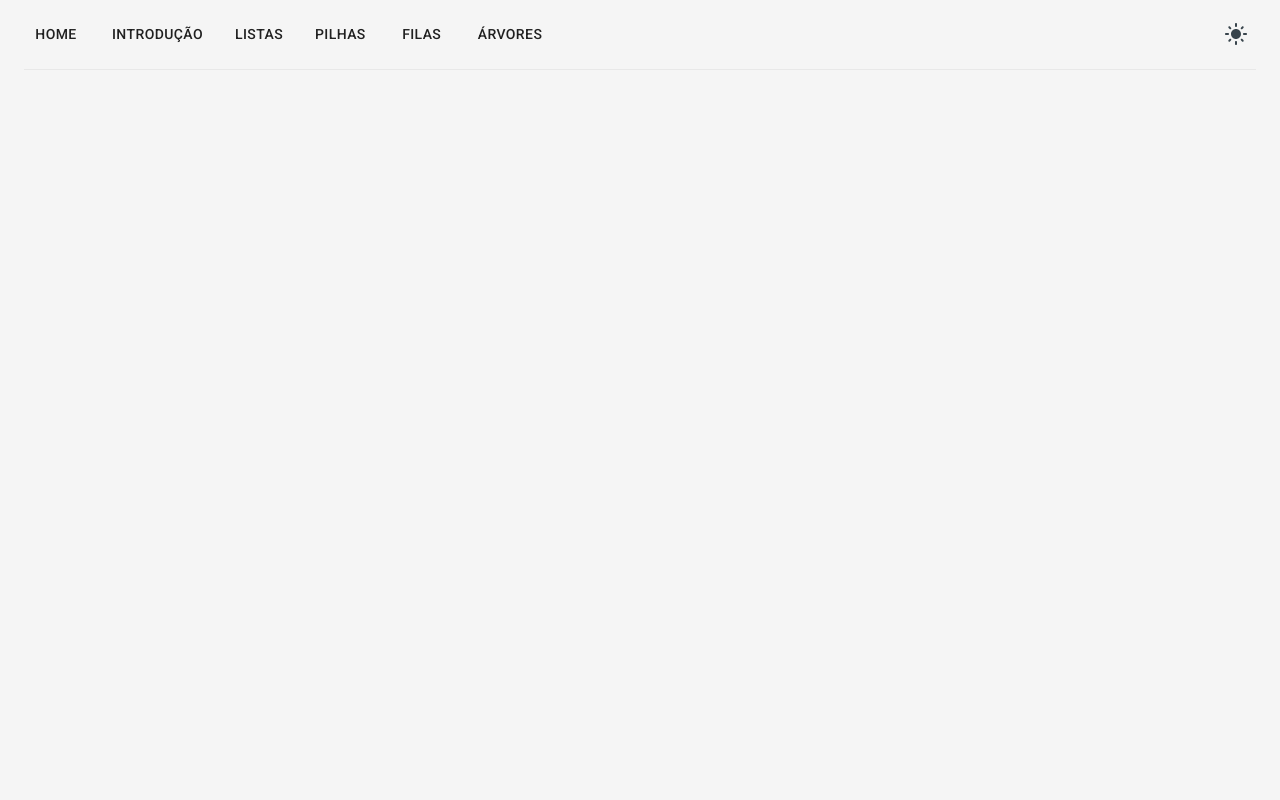
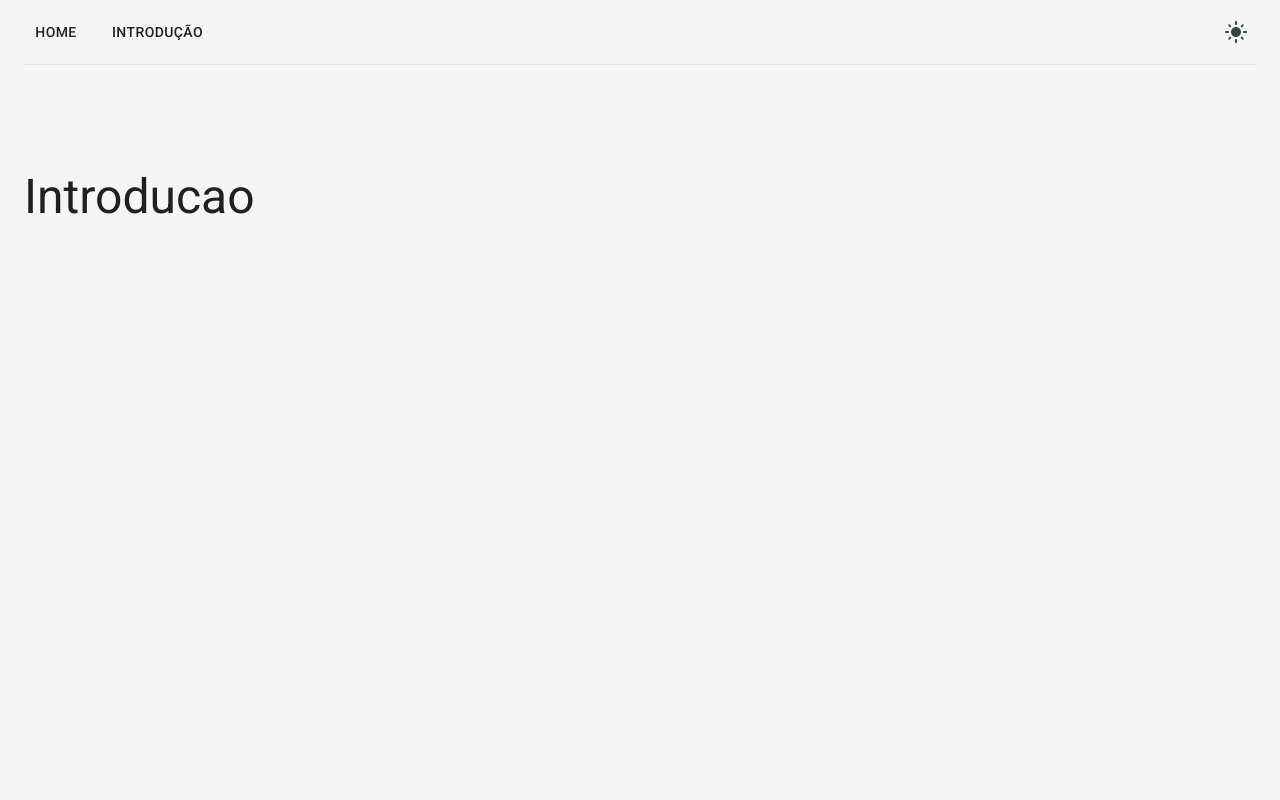
Before and after one commit to iwataniKenji/data-structure-page, a React (Create React App) app: page /intro in a window 1280 px wide. Shown: the top 800 px of the page. Built offline with nearby package versions, Linux system fonts and the light colour scheme.

Commit message:
feat: implements routing system

```diff
--- a/package.json
+++ b/package.json
@@ -16,6 +16,7 @@
     "@types/react-dom": "^18.0.0",
     "react": "^18.2.0",
     "react-dom": "^18.2.0",
+    "react-router-dom": "^6.11.2",
     "react-scripts": "5.0.1",
     "typescript": "^4.4.2",
     "web-vitals": "^2.1.0"
--- a/src/App.tsx
+++ b/src/App.tsx
@@ -1,9 +1,9 @@
 import { ThemeProvider } from "@mui/material";
-import { ContentSection } from "./components/ContentSection";
 import { createContext, useMemo, useState } from "react";
 import { Navbar } from "./components/Navbar";
 import { Footer } from "./components/Footer";
 import { getMuiTheme } from "./data/getMuiTheme";
+import { ContentSection } from "./components/ContentSection";
 
 export const ColorModeContext = createContext({ toggleColorMode: () => {} });
 
--- /dev/null
+++ b/src/Router.tsx
@@ -0,0 +1,17 @@
+import { BrowserRouter, Route, Routes } from "react-router-dom";
+import { Home } from "./pages/Home";
+import { Introducao } from "./pages/Introducao";
+import App from "./App";
+
+export function Router() {
+  return (
+    <BrowserRouter>
+      <Routes>
+        <Route path="/" element={<App />}>
+          <Route path="/intro" element={<Introducao />} />
+          <Route index element={<Home />} />
+        </Route>
+      </Routes>
+    </BrowserRouter>
+  );
+}
--- a/src/components/ContentSection.tsx
+++ b/src/components/ContentSection.tsx
@@ -1,10 +1,19 @@
-import { Box, Card, Container, Typography } from "@mui/material";
+import { Box, Container } from "@mui/material";
+import { Outlet } from "react-router-dom";
 
 export function ContentSection() {
   return (
-    <Box sx={{ height: "100vh", backgroundColor: "background.default" }}>
+    <Box
+      sx={{
+        height: "100vh",
+        backgroundColor: "background.default",
+        py: 3,
+      }}
+    >
       <Container maxWidth="xl">
-        {/* <Typography sx={{ py: 10, color: "text.primary" }}>Conteúdo</Typography> */}
+        <Box sx={{ py: 10, color: "text.primary" }}>
+          <Outlet />
+        </Box>
       </Container>
     </Box>
   );
--- a/src/components/Navbar.tsx
+++ b/src/components/Navbar.tsx
@@ -3,7 +3,6 @@ import {
   Box,
   Toolbar,
   IconButton,
-  Typography,
   Menu,
   Container,
   Button,
@@ -12,18 +11,26 @@ import {
 import { ColorModeContext } from "../App";
 import { useContext, useState, MouseEvent } from "react";
 import { colors } from "../data/colors";
+import { useNavigate } from "react-router-dom";
 import MenuIcon from "@mui/icons-material/Menu";
 import LightModeIcon from "@mui/icons-material/LightMode";
 import DarkModeIcon from "@mui/icons-material/DarkMode";
 
-const pages = ["Home", "Introdução", "Listas", "Pilhas", "Filas", "Árvores"];
-
 export function Navbar() {
+  const navigate = useNavigate();
   const theme = useTheme();
   const colorMode = useContext(ColorModeContext);
   const isDarkMode = theme.palette.mode === "dark";
 
   const [anchorElNav, setAnchorElNav] = useState<null | HTMLElement>(null);
+
+  const goToHome = () => {
+    navigate("/");
+  };
+
+  const goToIntro = () => {
+    navigate("/intro");
+  };
 
   const handleOpenNavMenu = (event: MouseEvent<HTMLElement>) => {
     setAnchorElNav(event.currentTarget);
@@ -32,6 +39,15 @@ export function Navbar() {
   const handleCloseNavMenu = () => {
     setAnchorElNav(null);
   };
+
+  const pages = [
+    { name: "Home", onClick: goToHome },
+    { name: "Introdução", onClick: goToIntro },
+    // { name: "Listas" },
+    // { name: "Pilhas" },
+    // { name: "Filas" },
+    // { name: "Árvores" },
+  ];
 
   return (
     <Box sx={{ backgroundColor: "background.default" }}>
@@ -70,8 +86,14 @@ export function Navbar() {
               }}
             >
               {pages.map((page) => (
-                <MenuItem key={page} onClick={handleCloseNavMenu}>
-                  <Typography textAlign="center">{page}</Typography>
+                <MenuItem key={page.name} onClick={handleCloseNavMenu}>
+                  <Button
+                    sx={{ color: "text.primary" }}
+                    key={page.name}
+                    onClick={page.onClick}
+                  >
+                    {page.name}
+                  </Button>
                 </MenuItem>
               ))}
             </Menu>
@@ -82,11 +104,11 @@ export function Navbar() {
           >
             {pages.map((page) => (
               <Button
-                key={page}
-                onClick={handleCloseNavMenu}
-                sx={{ my: 2, color: "text.primary", display: "block" }}
+                sx={{ color: "text.primary" }}
+                key={page.name}
+                onClick={page.onClick}
               >
-                {page}
+                {page.name}
               </Button>
             ))}
           </Box>
--- a/src/index.tsx
+++ b/src/index.tsx
@@ -1,7 +1,7 @@
 import React from "react";
 import ReactDOM from "react-dom/client";
-import App from "./App";
 import reportWebVitals from "./reportWebVitals";
+import { Router } from "./Router";
 import "./styles.css";
 
 const root = ReactDOM.createRoot(
@@ -9,7 +9,7 @@ const root = ReactDOM.createRoot(
 );
 root.render(
   <React.StrictMode>
-    <App />
+    <Router />
   </React.StrictMode>
 );
 
--- /dev/null
+++ b/src/pages/Home.tsx
@@ -0,0 +1,5 @@
+import { Typography } from "@mui/material";
+
+export function Home() {
+  return <Typography variant="h3">Home</Typography>;
+}
--- /dev/null
+++ b/src/pages/Introducao.tsx
@@ -0,0 +1,5 @@
+import { Typography } from "@mui/material";
+
+export function Introducao() {
+  return <Typography variant="h3">Introducao</Typography>;
+}
```
Also changed, not shown: 1 other file (tests, documents, lock files or other folders).
